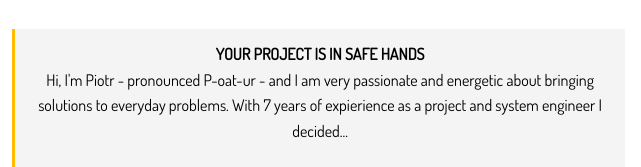
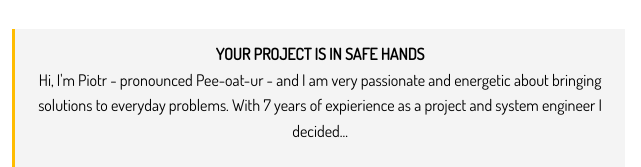
Before and after one commit to strepio/main_website, a website: page dist/about.html in a window 1280 px wide. Shown: the part 252-419 px from the top of the page, 631-1272 px from the left. Drawn offline with Linux system fonts and the light colour scheme.

Commit message:
modified:   dist/about.html

```diff
--- a/dist/about.html
+++ b/dist/about.html
@@ -41,7 +41,7 @@
       <img src="img/mains/2020-09-12_13-31-45_143.jpeg" alt="" class="bio-image">
       <div class="bio bg-light">
         <h4>Your Project Is In Safe Hands</h4>
-        <p>Hi, I'm Piotr - pronounced P-oat-ur - and I am very passionate and energetic about bringing solutions to everyday problems. With 7 years of expierience as a project and system engineer I decided... </p> <br>
+        <p>Hi, I'm Piotr - pronounced Pee-oat-ur - and I am very passionate and energetic about bringing solutions to everyday problems. With 7 years of expierience as a project and system engineer I decided... </p> <br>
         <p>Lorem ipsum dolor sit, amet consectetur adipisicing elit. Vitae, nisi earum commodi explicabo maiores ad quidem quis cum perferendis fugit deleniti, qui id? Similique, dolore hic id ab facere odit veniam, veritatis quaerat ea sint nesciunt consequatur, quam dicta. Beatae nostrum debitis minima error architecto quae! Officiis aliquid blanditiis dicta esse qui reprehenderit quidem, architecto magni porro dolorem vero commodi vel perspiciatis quasi! Voluptatem, fuga adipisci, architecto odit facere asperiores quae eligendi quidem exercitationem veritatis quia at voluptate in. Vel ea, culpa harum odio error veritatis ducimus sit, beatae ab, tempora modi ex recusandae dolore sapiente officiis nostrum amet similique?</p>
       </div>
       <div class="award-1">
```
